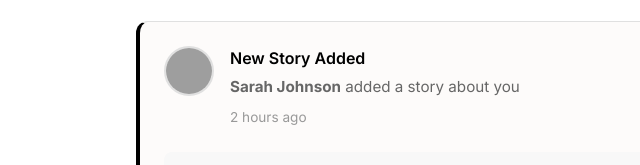
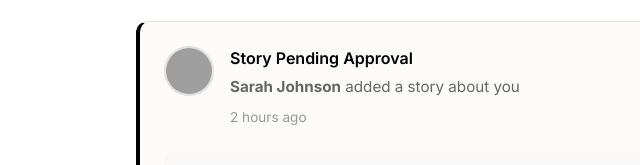
Before and after one commit to Gio-Fullstack/4evertest, a website: page notification-center.html in a window 1280 px wide. Shown: the part 350-515 px from the top of the page, 20-660 px from the left. Drawn offline with nearby package versions, Linux system fonts and the light colour scheme; grey boxes are pictures that could not be loaded.

Commit message:
Make notification titles consistent - both now say 'Story Pending Approval'

```diff
--- a/notification-center.html
+++ b/notification-center.html
@@ -534,7 +534,7 @@
                         <div class="notification-header">
                             <img src="https://api.dicebear.com/7.x/avataaars/svg?seed=sarah-johnson&backgroundColor=b6e3f4" class="notification-avatar">
                             <div class="notification-info">
-                                <div class="notification-title">New Story Added</div>
+                                <div class="notification-title">Story Pending Approval</div>
                                 <div class="notification-message">
                                     <strong>Sarah Johnson</strong> added a story about you
                                 </div>
```
